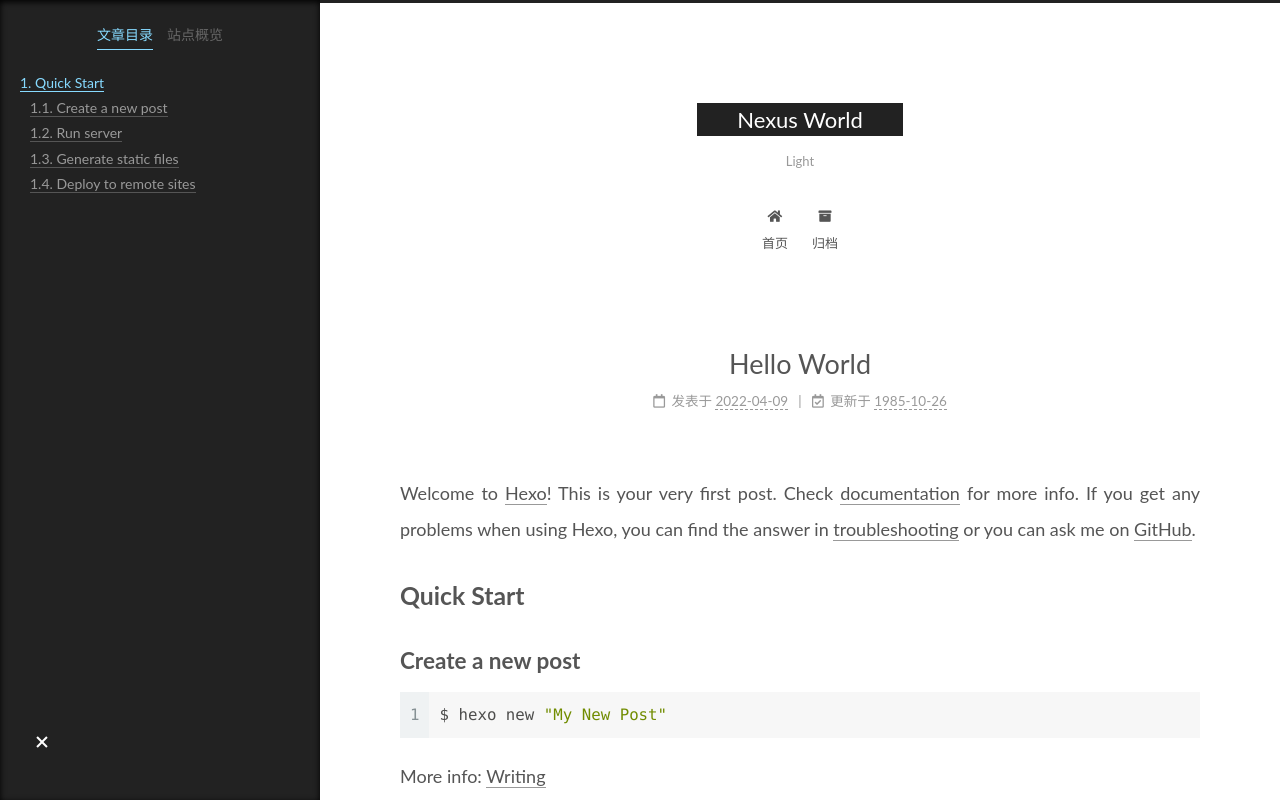
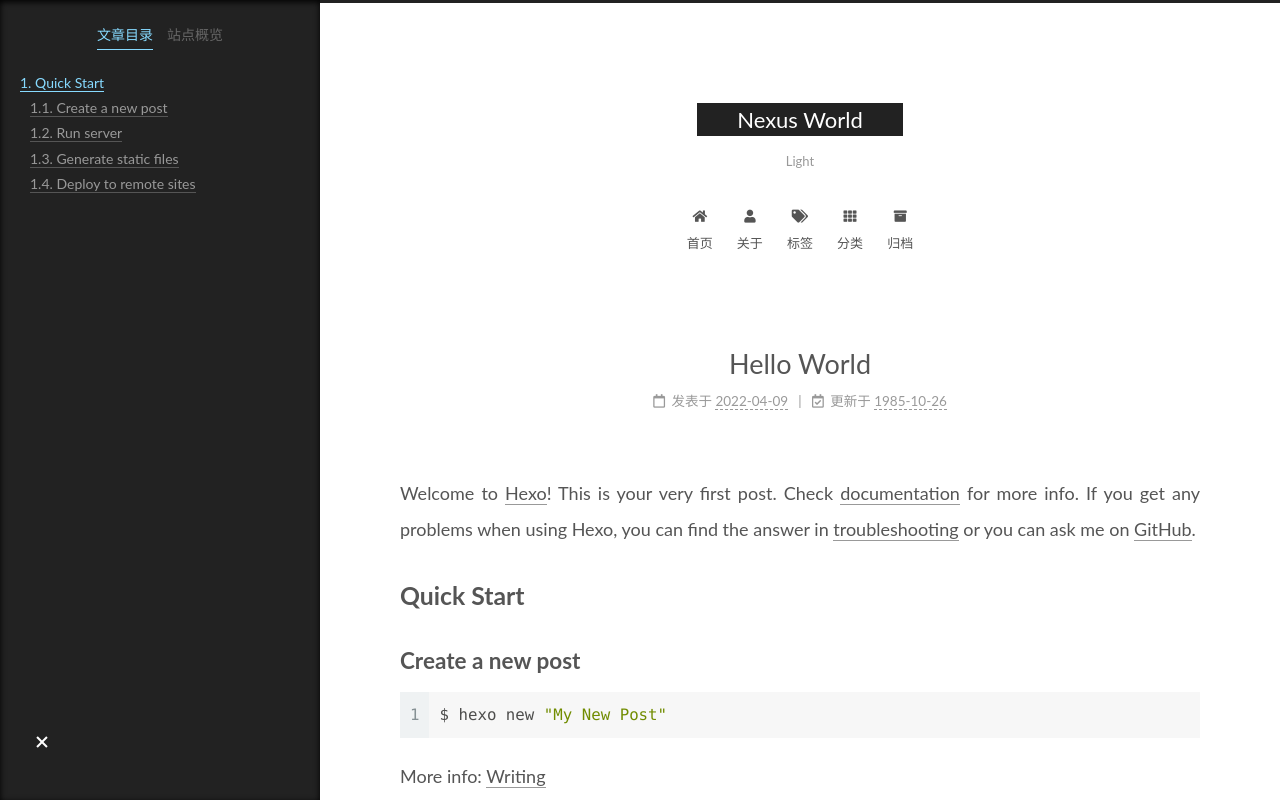
Before and after one commit to NexusXDlbh/nexuslbh.github.io, a plain HTML site: page 2022/04/09/hello-world/index.html in a window 1280 px wide. Shown: the top 800 px of the page. Drawn offline with Linux system fonts and the light colour scheme.

Commit message:
Site updated: 2022-04-09 17:39:37

```diff
--- a/2022/04/09/hello-world/index.html
+++ b/2022/04/09/hello-world/index.html
@@ -116,6 +116,21 @@
         <li class="menu-item menu-item-home">
 
     <a href="/" rel="section"><i class="fa fa-home fa-fw"></i>首页</a>
+
+  </li>
+        <li class="menu-item menu-item-about">
+
+    <a href="/about/" rel="section"><i class="fa fa-user fa-fw"></i>关于</a>
+
+  </li>
+        <li class="menu-item menu-item-tags">
+
+    <a href="/tags/" rel="section"><i class="fa fa-tags fa-fw"></i>标签</a>
+
+  </li>
+        <li class="menu-item menu-item-categories">
+
+    <a href="/categories/" rel="section"><i class="fa fa-th fa-fw"></i>分类</a>
 
   </li>
         <li class="menu-item menu-item-archives">
--- a/css/main.css
+++ b/css/main.css
@@ -1168,7 +1168,7 @@ pre .javascript .function {
 }
 .links-of-author a::before,
 .links-of-author span.exturl::before {
-  background: #ff4026;
+  background: #ff2fff;
   border-radius: 50%;
   content: ' ';
   display: inline-block;
```
Also changed, not shown: 2022/04/09/我的第一篇博客/index.html (+15 -0 lines), archives/2022/04/index.html (+15 -0 lines), archives/2022/index.html (+15 -0 lines), archives/index.html (+15 -0 lines), index.html (+15 -0 lines).
